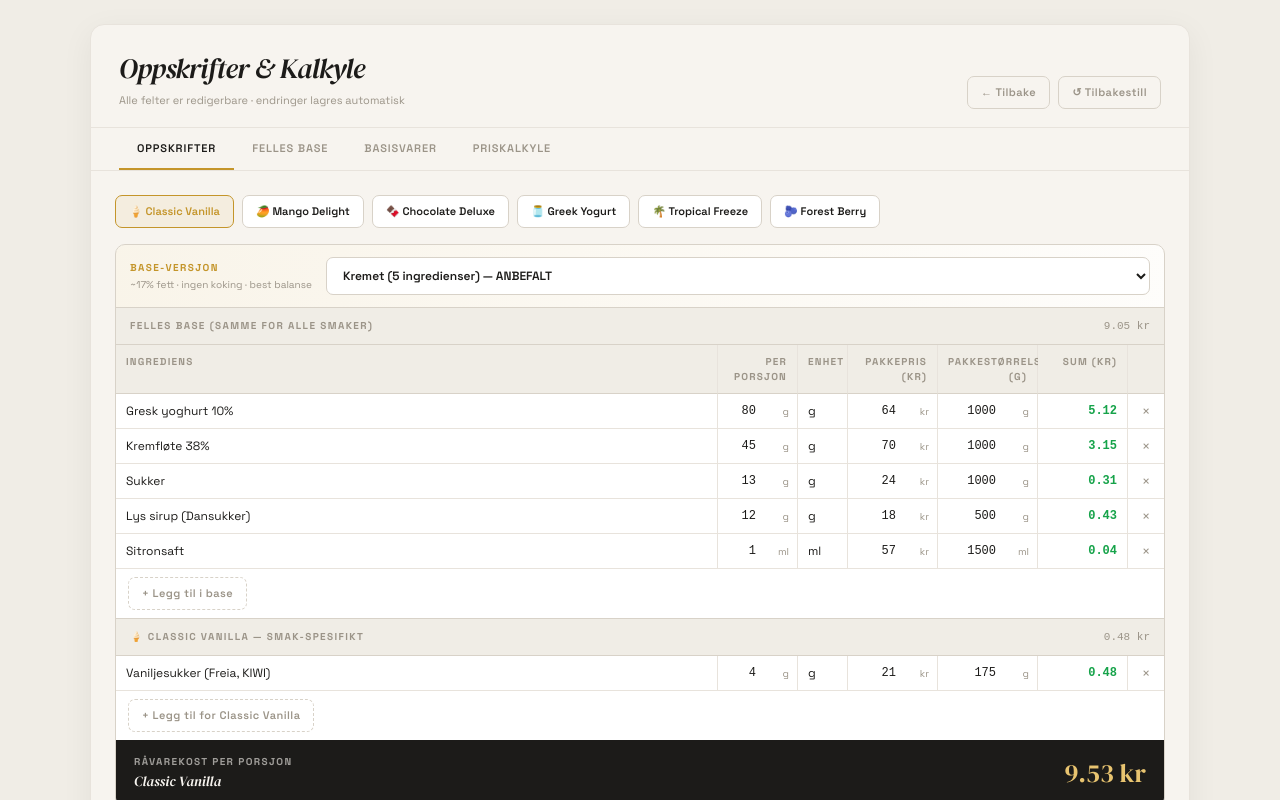
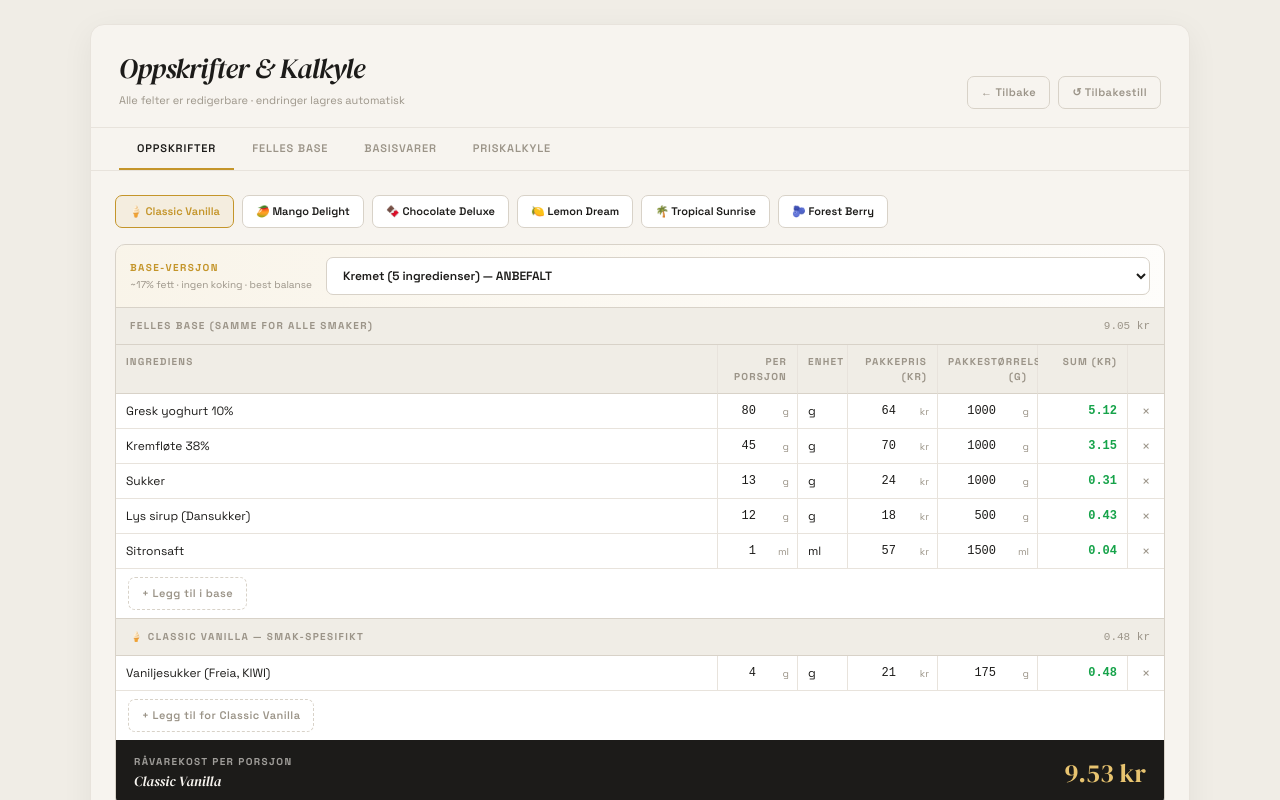
Before and after one commit to abost15/YoGurtV3, a React (Vite) app: page /oppskrifter in a window 1280 px wide. Shown: the top 800 px of the page. Built offline with nearby package versions, Linux system fonts and the light colour scheme.

Commit message:
Replace Greek Yogurt with Lemon Dream, rename Tropical Freeze to Tropical Sunrise
Co-Authored-By: Claude Sonnet 4.6 <noreply@anthropic.com>

```diff
--- a/public/admin.html
+++ b/public/admin.html
@@ -1053,7 +1053,7 @@
           <button class="pris-filter-btn" onclick="prisSetSmak('Classic Vanilla',this)">🍦 Classic Vanilla</button>
           <button class="pris-filter-btn" onclick="prisSetSmak('Mango Delight',this)">🥭 Mango Delight</button>
           <button class="pris-filter-btn" onclick="prisSetSmak('Chocolate Deluxe',this)">🍫 Chocolate Deluxe</button>
-          <button class="pris-filter-btn" onclick="prisSetSmak('Greek Yogurt',this)">🫙 Greek Yogurt</button>
+          <button class="pris-filter-btn" onclick="prisSetSmak('Lemon Dream',this)">🍋 Lemon Dream</button>
           <button class="pris-filter-btn" onclick="prisSetSmak('Tropical Sunrise',this)">🌅 Tropical Sunrise</button>
           <button class="pris-filter-btn" onclick="prisSetSmak('Forest Berry',this)">🫐 Forest Berry</button>
         </div>
@@ -1528,11 +1528,11 @@ const ADMIN_PW = 'Elevbedriftyogurt1';
 const DEFAULT = {
   flavors:[
     {emoji:'🍦',name:'Classic Vanilla', badge:'Kremet',  pris:'25 kr',sted:'Kantina',desc:'En klassisk favoritt med ekte vaniljesmak og silkemyk tekstur.',available:true, g1:'#FEF9C3',g2:'#F5D06B',tc:'#3B2208',tc2:'#A06020'},
-    {emoji:'🥭',name:'Mango Delight',   badge:'Fruktig', pris:'25 kr',sted:'Kantina',desc:'Søt og saftig mango fra solrike troper, blandet til perfeksjon.',available:true, g1:'#FFEDD5',g2:'#FB923C',tc:'#5C1A08',tc2:'#B04020'},
-    {emoji:'🍫',name:'Chocolate Deluxe',badge:'Intens',  pris:'25 kr',sted:'Kantina',desc:'Mørk belgisk sjokolade møter kremete yogurt for ultimate nytelse.',available:false,g1:'#3D1409',g2:'#0A0200',tc:'#FEF3C7',tc2:'#D4A870'},
-    {emoji:'🫙',name:'Greek Yogurt',    badge:'Naturlig',pris:'20 kr',sted:'Kantina',desc:'Naturlig gresk yogurt – frisk, syrlig og full av protein.',available:true, g1:'#F8FAFC',g2:'#CBD5E1',tc:'#1E293B',tc2:'#475569'},
-    {emoji:'🌅',name:'Tropical Sunrise', badge:'Eksotisk',pris:'30 kr',sted:'Kantina',desc:'Søt blanding av ananas, melon og banan – fruktig og tropisk fra start til slutt.',available:false,g1:'#CCFBF1',g2:'#0F9488',tc:'#042F2E',tc2:'#1A7A70'},
-    {emoji:'🫐',name:'Forest Berry',    badge:'Vill',    pris:'25 kr',sted:'Kantina',desc:'Blåbær, bringebær og jordbær fra norske skoger og enger.',available:true, g1:'#4C1D95',g2:'#1E0938',tc:'#EDE9FE',tc2:'#C4B0F0'},
+    {emoji:'🥭',name:'Mango Delight',   badge:'Fruktig', pris:'25 kr',sted:'Kantina',desc:'Søt og saftig mango rørt inn i en kremet isbase.',available:true, g1:'#FFEDD5',g2:'#FB923C',tc:'#5C1A08',tc2:'#B04020'},
+    {emoji:'🍫',name:'Chocolate Deluxe',badge:'Intens',  pris:'25 kr',sted:'Kantina',desc:'Mørk sjokolade møter kremet kondensert melk-is for ultimate nytelse.',available:false,g1:'#3D1409',g2:'#0A0200',tc:'#FEF3C7',tc2:'#D4A870'},
+    {emoji:'🍋',name:'Lemon Dream',     badge:'Syrlig',  pris:'25 kr',sted:'Kantina',desc:'Frisk sitronkrem rørt inn i en silkemyk isbase – syrlig og uimotståelig.',available:true, g1:'#FEFCE8',g2:'#FDE047',tc:'#713F12',tc2:'#A16207'},
+    {emoji:'🌴',name:'Tropical Sunrise',badge:'Eksotisk',pris:'25 kr',sted:'Kantina',desc:'En eksplosjon av tropiske frukter – ananas, kokos og lime.',available:false,g1:'#FFF7ED',g2:'#F97316',tc:'#7C2D12',tc2:'#C2410C'},
+    {emoji:'🫐',name:'Forest Berry',    badge:'Vill',    pris:'25 kr',sted:'Kantina',desc:'Blåbær, bringebær og jordbær rørt inn i en kremet isbase.',available:true, g1:'#4C1D95',g2:'#1E0938',tc:'#EDE9FE',tc2:'#C4B0F0'},
   ],
   times:[
     {day:'Mandag', dayNum:1,time:'11:15 – 12:00',closed:false},
--- a/src/lib/constants.ts
+++ b/src/lib/constants.ts
@@ -10,27 +10,27 @@ export const DEFAULT_FLAVORS: Flavor[] = [
   },
   {
     emoji: '🥭', name: 'Mango Delight', badge: 'Fruktig', pris: '25 kr', sted: 'Kantina',
-    desc: 'Søt og saftig mango fra solrike troper, blandet til perfeksjon.',
+    desc: 'Søt og saftig mango rørt inn i en kremet isbase.',
     available: true, g1: '#FFEDD5', g2: '#FB923C', tc: '#5C1A08', tc2: '#B04020',
   },
   {
     emoji: '🍫', name: 'Chocolate Deluxe', badge: 'Intens', pris: '25 kr', sted: 'Kantina',
-    desc: 'Mørk belgisk sjokolade møter kremete yogurt for ultimate nytelse.',
+    desc: 'Mørk sjokolade møter kremet kondensert melk-is for ultimate nytelse.',
     available: false, g1: '#3D1409', g2: '#0A0200', tc: '#FEF3C7', tc2: '#D4A870',
   },
   {
-    emoji: '🫙', name: 'Greek Yogurt', badge: 'Naturlig', pris: '25 kr', sted: 'Kantina',
-    desc: 'Naturlig gresk yogurt – frisk, syrlig og full av protein.',
-    available: true, g1: '#F8FAFC', g2: '#CBD5E1', tc: '#1E293B', tc2: '#475569',
+    emoji: '🍋', name: 'Lemon Dream', badge: 'Syrlig', pris: '25 kr', sted: 'Kantina',
+    desc: 'Frisk sitronkrem rørt inn i en silkemyk isbase – syrlig og uimotståelig.',
+    available: true, g1: '#FEFCE8', g2: '#FDE047', tc: '#713F12', tc2: '#A16207',
   },
   {
-    emoji: '🌴', name: 'Tropical Freeze', badge: 'Eksotisk', pris: '25 kr', sted: 'Kantina',
+    emoji: '🌴', name: 'Tropical Sunrise', badge: 'Eksotisk', pris: '25 kr', sted: 'Kantina',
     desc: 'En eksplosjon av tropiske frukter – ananas, kokos og lime.',
-    available: false, g1: '#CCFBF1', g2: '#0F9488', tc: '#042F2E', tc2: '#1A7A70',
+    available: false, g1: '#FFF7ED', g2: '#F97316', tc: '#7C2D12', tc2: '#C2410C',
   },
   {
     emoji: '🫐', name: 'Forest Berry', badge: 'Vill', pris: '25 kr', sted: 'Kantina',
-    desc: 'Blåbær, bringebær og jordbær fra norske skoger og enger.',
+    desc: 'Blåbær, bringebær og jordbær rørt inn i en kremet isbase.',
     available: true, g1: '#4C1D95', g2: '#1E0938', tc: '#EDE9FE', tc2: '#C4B0F0',
   },
 ]
--- a/src/pages/Recipes.tsx
+++ b/src/pages/Recipes.tsx
@@ -90,8 +90,8 @@ const FLAVOR_META: Record<string, { emoji: string }> = {
   'Classic Vanilla':  { emoji: '🍦' },
   'Mango Delight':    { emoji: '🥭' },
   'Chocolate Deluxe': { emoji: '🍫' },
-  'Greek Yogurt':     { emoji: '🫙' },
-  'Tropical Freeze':  { emoji: '🌴' },
+  'Lemon Dream':      { emoji: '🍋' },
+  'Tropical Sunrise': { emoji: '🌴' },
   'Forest Berry':     { emoji: '🫐' },
 }
 
@@ -113,10 +113,12 @@ const DEFAULT_DATA: AppData = {
       { name: 'Kokesjokolade Eldorado KIWI',qty: 6,   unit: 'g', pris: 0.099, pkgP: 10,  pkgS: 100  },
       { name: 'Ekstra sukker (Eldorado)',   qty: 3,   unit: 'g', pris: 0.024, pkgP: 24,  pkgS: 1000 },
     ],
-    'Greek Yogurt':     [
-      { name: 'Bytt yoghurt → gresk 10%',  qty: 0,   unit: 'g', pris: 0.064, pkgP: 64,  pkgS: 1000 },
+    'Lemon Dream':      [
+      { name: 'Sitronsaft (fersk)',         qty: 15,  unit: 'ml', pris: 0.038, pkgP: 57, pkgS: 1500 },
+      { name: 'Sitronskall (1/4 sitron)',   qty: 1,   unit: 'g',  pris: 0.010, pkgP: 3,  pkgS: 300  },
+      { name: 'Ekstra sukker (Eldorado)',   qty: 4,   unit: 'g',  pris: 0.024, pkgP: 24, pkgS: 1000 },
     ],
-    'Tropical Freeze':  [
+    'Tropical Sunrise': [
       { name: 'Ananas First Price (Meny)',  qty: 20,  unit: 'g', pris: 0.039, pkgP: 22,  pkgS: 565  },
       { name: 'Kokosmelk Eldorado (SPAR)', qty: 15,  unit: 'ml',pris: 0.036, pkgP: 9,   pkgS: 250  },
       { name: 'Limejuice Realemon (SPAR)', qty: 2,   unit: 'ml',pris: 0.140, pkgP: 35,  pkgS: 250  },
@@ -130,8 +132,8 @@ const DEFAULT_DATA: AppData = {
     'Classic Vanilla':  '🍦 Klassisk vanilje:\n• Visp vaniljesukkeret inn i basen.\n• Tips: Et knivspiss salt løfter smaken.\n• Modne over natten gir best vaniljesmak.',
     'Mango Delight':    '🥭 Mango:\n• Tin frosen mango og purér med stavmikser.\n• Trekk fra 15g yoghurt fra basen.\n• Bland purée inn ETTER basen er nedkjølt.',
     'Chocolate Deluxe': '🍫 Sjokolade:\n• Sikt kakaopulveret i basen så det løses opp.\n• Smelt sjokoladen og rør inn.\n• Trenger ekstra sukker fordi kakao er bitter.',
-    'Greek Yogurt':     '🫙 Gresk yoghurt:\n• Bytt ut TINE-yoghurt med gresk yoghurt 10%.\n• Smaker mer naturlig — ingen ekstra smak nødvendig.\n• Råvarekost øker ~1,30 kr/porsjon.',
-    'Tropical Freeze':  '🌴 Tropisk:\n• Tin ananas og purér med stavmikser.\n• Rist på kokosmelken før måling.\n• Bland inn etter kjølenedgang.',
+    'Lemon Dream':      '🍋 Lemon Dream:\n• Press fersk sitron og sil saften.\n• Riv skallet — BARE det gule, hvit del er bittert.\n• Trenger litt ekstra sukker for å balansere syrligheten.',
+    'Tropical Sunrise': '🌴 Tropical Sunrise:\n• Tin ananas og purér med stavmikser.\n• Rist på kokosmelken før måling.\n• Bland inn etter kjølenedgang.',
     'Forest Berry':     '🫐 Skogsbær:\n• Tin bærene og purér. Sil bort frø for glatt is.\n• Trenger ekstra sukker fordi bær er syrlige.\n• Hold 5g hele bær til å røre inn på slutten.',
   },
   baseCosts: [
@@ -145,8 +147,8 @@ const DEFAULT_DATA: AppData = {
   ],
   flavorPrices: {
     'Classic Vanilla': 25, 'Mango Delight': 25,
-    'Chocolate Deluxe': 25, 'Greek Yogurt': 22,
-    'Tropical Freeze': 25, 'Forest Berry': 25,
+    'Chocolate Deluxe': 25, 'Lemon Dream': 25,
+    'Tropical Sunrise': 25, 'Forest Berry': 25,
   },
   margin: 10,
 }
```
